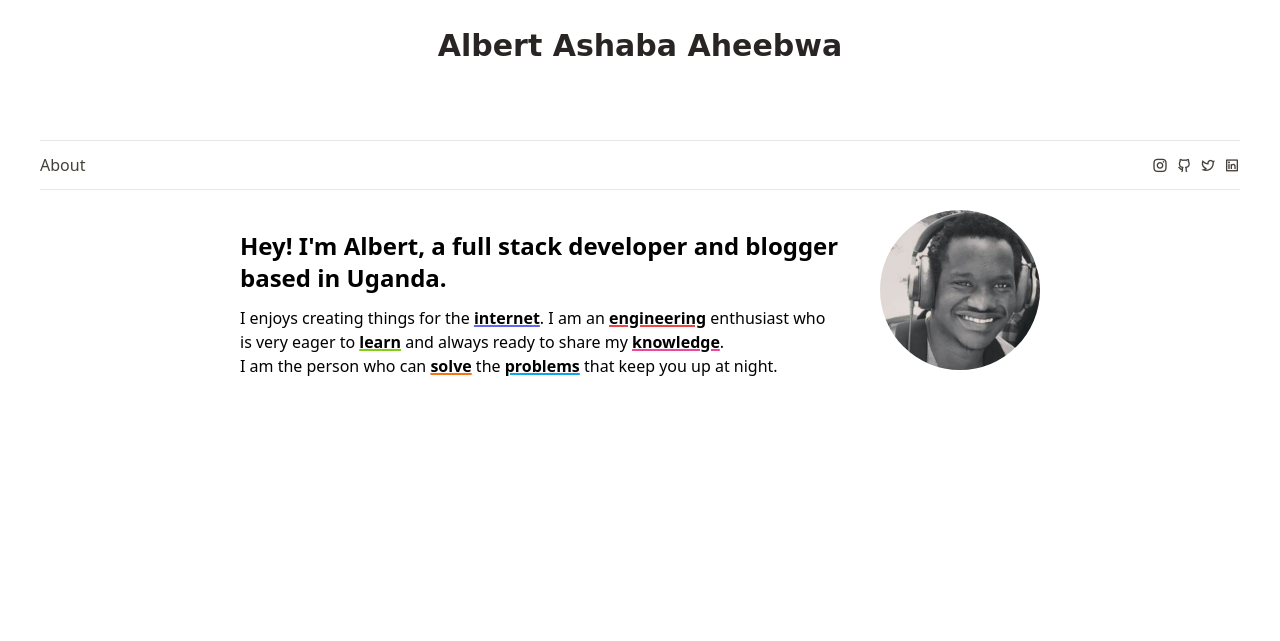
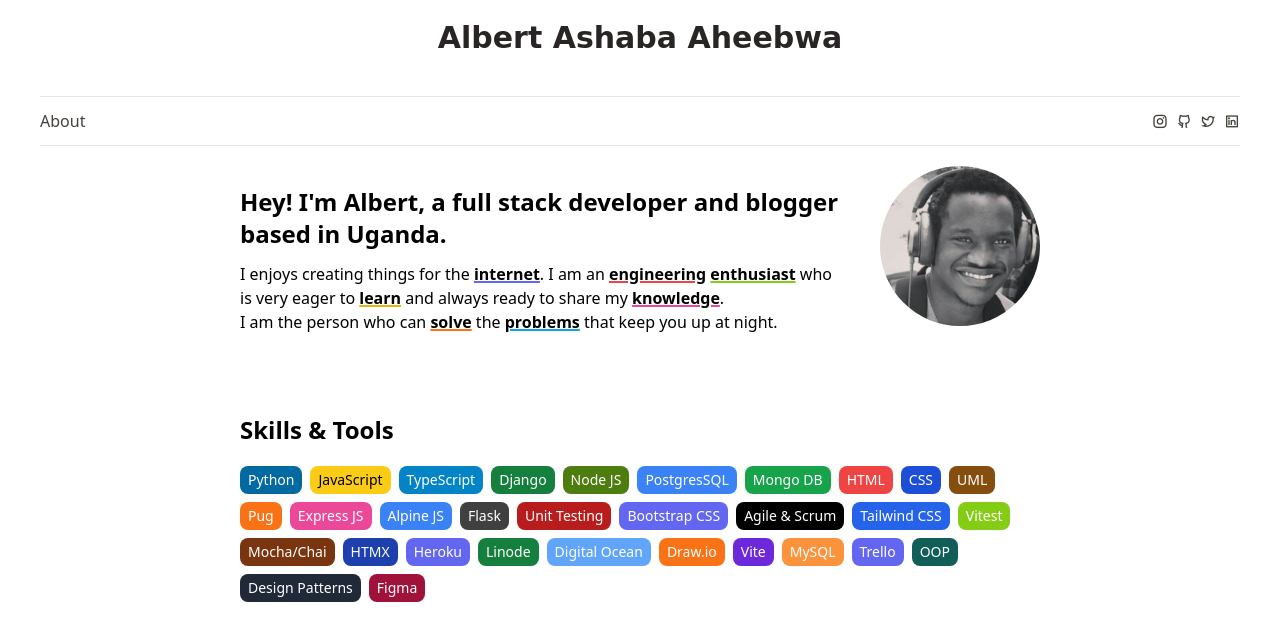
Before and after one commit to TrippleA-Ashaba/tripplea_codes, a Django app: page / in a window 1280 px wide. Shown: the top 641 px of the page. Run offline with Django 4.2, Linux system fonts and the light colour scheme; some libraries are stand-ins or nearby versions; some web fonts are replaced.

Commit message:
Add Skills

```diff
--- a/templates/base.html
+++ b/templates/base.html
@@ -23,7 +23,7 @@
 		<title>TrippleA - Codes</title>
 	</head>
 	<body>
-		<div class="my-7 text-center text-2xl text-stone-800 md:text-3xl">
+		<div class="mt-5 text-center text-2xl text-stone-800 md:text-3xl">
 			<h1 style="font-family: Over the Rainbow, cursive" class="font-bold">
 				Albert Ashaba Aheebwa
 			</h1>
--- a/templates/home.html
+++ b/templates/home.html
@@ -3,5 +3,9 @@
 {% block content %}
 <!-- HERO -->
 {% include 'partials/hero.html' %}
+
+<div class="my-20"></div>
+<!-- SKILLS -->
+{% include 'partials/skills.html' %}
 <!--  -->
 {% endblock content %}
--- a/templates/partials/hero.html
+++ b/templates/partials/hero.html
@@ -1,6 +1,6 @@
 {% load static %}
 
-<div class="my-5 flex flex-col-reverse justify-center lg:flex-row">
+<div class="mb-5 flex flex-col-reverse justify-center lg:flex-row">
 	<div class="mt-5">
 		<h2 class="mb-3 text-2xl font-bold">
 			Hey! I'm Albert, a full stack developer and blogger based in Uganda.
@@ -10,8 +10,9 @@
 			<span class="font-bold underline decoration-indigo-500 decoration-2">internet</span>. I
 			am an
 			<span class="font-bold underline decoration-red-500 decoration-2">engineering</span>
-			enthusiast who is very eager to
-			<span class="font-bold underline decoration-lime-500 decoration-2">learn</span> and
+			<span class="font-bold underline decoration-lime-500 decoration-2">enthusiast</span>
+			who is very eager to
+			<span class="font-bold underline decoration-yellow-500 decoration-2">learn</span> and
 			always ready to share my
 			<span class="font-bold underline decoration-pink-500 decoration-2">knowledge</span>.
 		</p>
--- a/templates/partials/navbar.html
+++ b/templates/partials/navbar.html
@@ -1,4 +1,4 @@
-<nav class="my-2 flex justify-between border-y py-3 text-stone-700">
+<nav class="mb-5 flex justify-between border-y py-3 text-stone-700">
 	<ul class="flex space-x-2">
 		<!-- <li class="hover:text-black"><a href="">Home</a></li> -->
 		<li class="hover:text-black"><a href="">About</a></li>
--- /dev/null
+++ b/templates/partials/skills.html
@@ -0,0 +1,40 @@
+{% load static %}
+
+<div class="mb-5">
+	<h2 class="text-2xl font-bold">Skills & Tools</h2>
+	<div class="mt-5">
+		<div class="flex flex-wrap gap-2">
+			<div class="rounded-lg bg-sky-700 p-1 px-2 text-sm text-white">Python</div>
+			<div class="rounded-lg bg-yellow-400 p-1 px-2 text-sm">JavaScript</div>
+			<div class="rounded-lg bg-sky-600 p-1 px-2 text-sm text-white">TypeScript</div>
+			<div class="rounded-lg bg-green-700 p-1 px-2 text-sm text-white">Django</div>
+			<div class="rounded-lg bg-lime-700 p-1 px-2 text-sm text-white">Node JS</div>
+			<div class="rounded-lg bg-blue-500 p-1 px-2 text-sm text-white">PostgresSQL</div>
+			<div class="rounded-lg bg-green-600 p-1 px-2 text-sm text-white">Mongo DB</div>
+			<div class="rounded-lg bg-red-500 p-1 px-2 text-sm text-white">HTML</div>
+			<div class="rounded-lg bg-blue-700 p-1 px-2 text-sm text-white">CSS</div>
+			<div class="rounded-lg bg-yellow-800 p-1 px-2 text-sm text-white">UML</div>
+			<div class="rounded-lg bg-orange-500 p-1 px-2 text-sm text-white">Pug</div>
+			<div class="rounded-lg bg-pink-500 p-1 px-2 text-sm text-white">Express JS</div>
+			<div class="rounded-lg bg-blue-500 p-1 px-2 text-sm text-white">Alpine JS</div>
+			<div class="rounded-lg bg-neutral-700 p-1 px-2 text-sm text-white">Flask</div>
+			<div class="rounded-lg bg-red-700 p-1 px-2 text-sm text-white">Unit Testing</div>
+			<div class="rounded-lg bg-indigo-500 p-1 px-2 text-sm text-white">Bootstrap CSS</div>
+			<div class="rounded-lg bg-black p-1 px-2 text-sm text-white">Agile & Scrum</div>
+			<div class="rounded-lg bg-blue-600 p-1 px-2 text-sm text-white">Tailwind CSS</div>
+			<div class="rounded-lg bg-lime-500 p-1 px-2 text-sm text-white">Vitest</div>
+			<div class="rounded-lg bg-amber-900 p-1 px-2 text-sm text-white">Mocha/Chai</div>
+			<div class="rounded-lg bg-blue-800 p-1 px-2 text-sm text-white">HTMX</div>
+			<div class="rounded-lg bg-indigo-500 p-1 px-2 text-sm text-white">Heroku</div>
+			<div class="rounded-lg bg-green-700 p-1 px-2 text-sm text-white">Linode</div>
+			<div class="rounded-lg bg-blue-400 p-1 px-2 text-sm text-white">Digital Ocean</div>
+			<div class="rounded-lg bg-orange-500 p-1 px-2 text-sm text-white">Draw.io</div>
+			<div class="rounded-lg bg-violet-700 p-1 px-2 text-sm text-white">Vite</div>
+			<div class="rounded-lg bg-orange-400 p-1 px-2 text-sm text-white">MySQL</div>
+			<div class="rounded-lg bg-indigo-500 p-1 px-2 text-sm text-white">Trello</div>
+			<div class="rounded-lg bg-teal-800 p-1 px-2 text-sm text-white">OOP</div>
+			<div class="rounded-lg bg-gray-800 p-1 px-2 text-sm text-white">Design Patterns</div>
+			<div class="rounded-lg bg-rose-800 p-1 px-2 text-sm text-white">Figma</div>
+		</div>
+	</div>
+</div>
```
